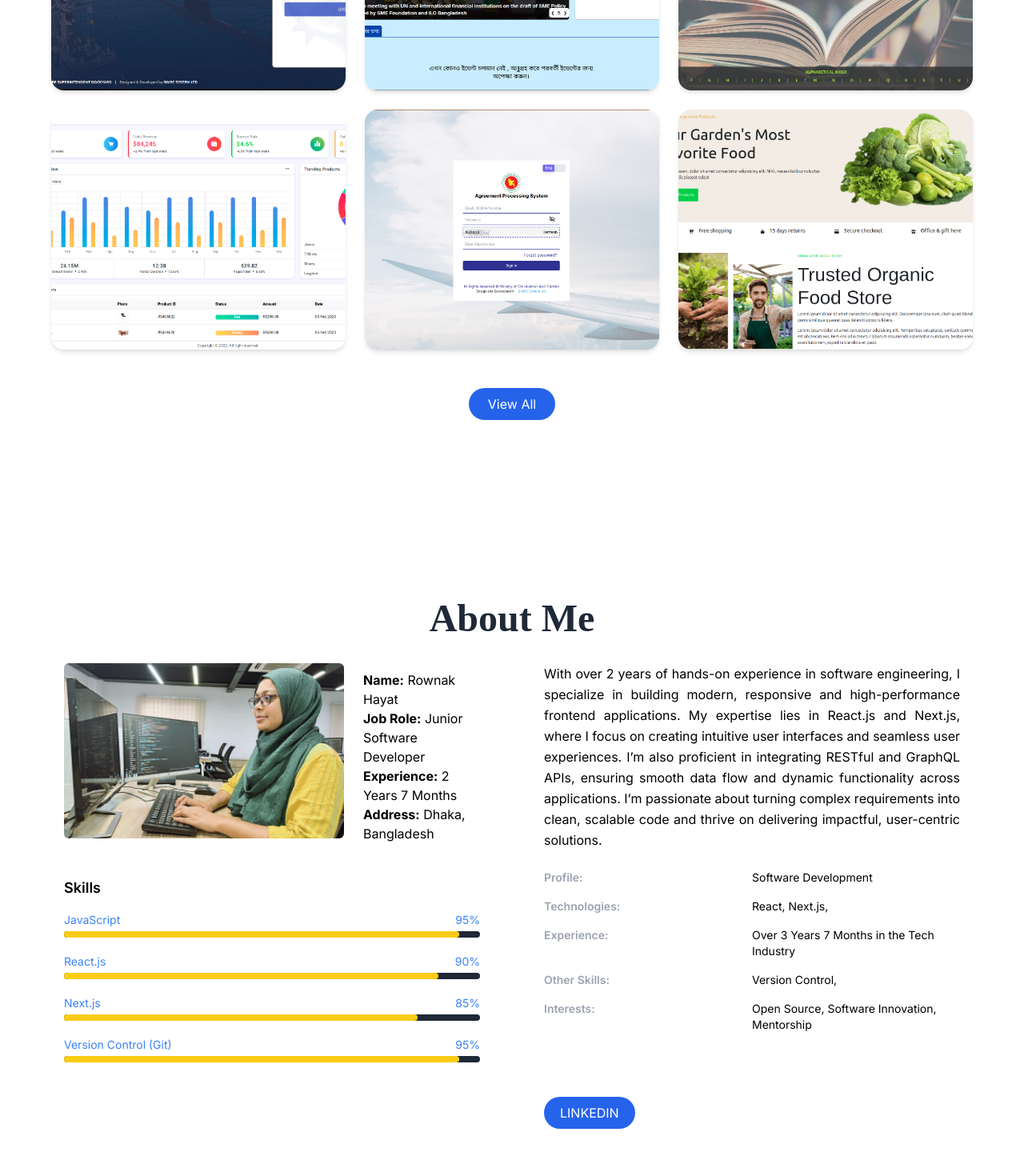
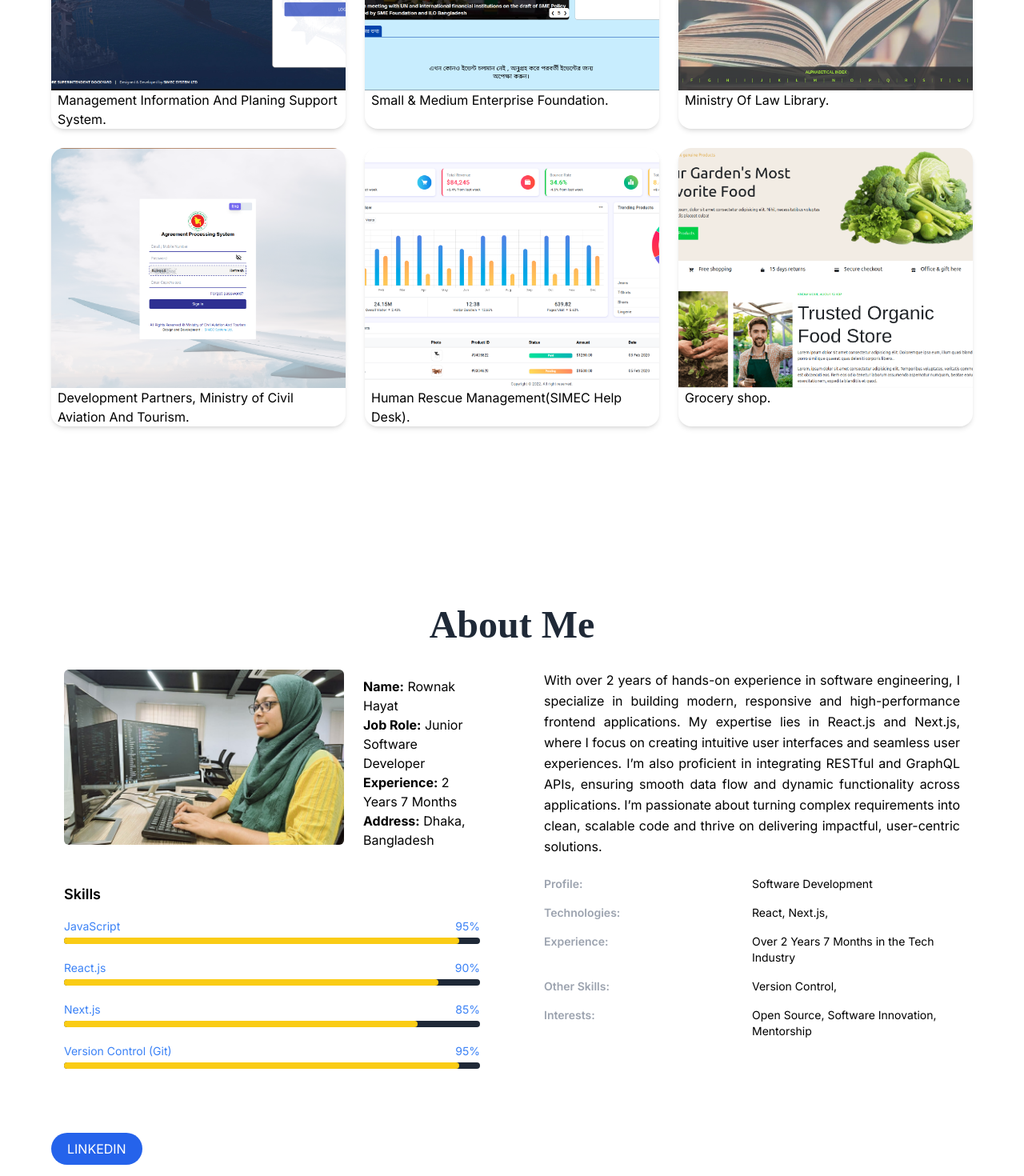
Before and after one commit to RownakHayat/rownak-webportal, a Next.js app: page / in a window 1280 px wide. Shown: the part 1520-2990 px from the top of the page at 80% size. Built offline with nearby package versions, Linux system fonts and the light colour scheme.

Commit message:
Works inage label add

```diff
--- a/app/AboutPage.tsx
+++ b/app/AboutPage.tsx
@@ -14,7 +14,7 @@ const skills = [
 const profileDetails = [
   { label: 'Profile', value: 'Software Development' },
   { label: 'Technologies', value: 'React, Next.js, ' },
-  { label: 'Experience', value: 'Over 3 Years 7 Months in the Tech Industry' },
+  { label: 'Experience', value: 'Over 2 Years 7 Months in the Tech Industry' },
   { label: 'Other Skills', value: 'Version Control,' },
   { label: 'Interests', value: 'Open Source, Software Innovation, Mentorship' },
 ];
@@ -87,8 +87,9 @@ const AboutMe = () => {
             <span className="text-blue-500 font-bold text-2xl">30+</span>
             <span className="text-white text-lg">Projects completed</span>
           </div> */}
-
-          <div className="mt-20">
+        </div>
+      </div>
+      <div className="mt-20">
             <a
               href="https://www.linkedin.com/in/rownakhayat/" // replace with your actual profile
               target="_blank"
@@ -98,8 +99,6 @@ const AboutMe = () => {
               LINKEDIN
             </a>
           </div>
-        </div>
-      </div>
       </div>
     </div>
   </section>
--- a/app/WorksPage.tsx
+++ b/app/WorksPage.tsx
@@ -2,44 +2,50 @@
 
 import Image from 'next/image'
 import Link from 'next/link';
-import { useRouter } from 'next/navigation';
+// import { useRouter } from 'next/navigation';
 import React from 'react'
 
 const WorksPage: React.FC = () => {
-  const router = useRouter();
+  // const router = useRouter();
 
   const items = [
     {
       title: 'MIAPSS', image: '/images/work/MIAPSS.png',
       link: 'http://103.84.36.246:5886/login',
+      label:'Management Information And Planing Support System.',
     },
     {
       title: 'SMEF', image: '/images/work/SMEF.png',
       link: 'https://services.smef.gov.bd/',
+      label:'Small & Medium Enterprise Foundation.'
     },
     {
       title: 'MOL Library', image: '/images/work/MOL-Library.png',
       link: 'http://103.84.36.246:8880/mol-library/public/',
+      label: 'Ministry Of Law Library.'
+    },
+    {
+      title: 'DPS.MoCAT', image: '/images/work/DPS.MoCAT.png',
+      link: 'http://103.84.36.246:6002/',
+      label: 'Development Partners, Ministry of Civil Aviation And Tourism.'
     },
     {
       title: 'HRM', image: '/images/work/SIMEC-HELP-Desk.png',
       link: 'https://hrm-simec-help-desk.netlify.app/',
-    },
-    {
-      title: 'DPS. MoCAT', image: '/images/work/DPS.MoCAT.png',
-      link: 'http://103.84.36.246:6002/',
+      label: 'Human Rescue Management(SIMEC Help Desk).'
     },
     {
       title: 'e-Buisness', image: '/images/work/e-buisness.png',
       link: 'https://e-buisness.netlify.app/',
+      label: 'Grocery shop.'
     },
 
   ];
 
   // const visibleItems = items.slice(0, 20);
-  const handleViewAll = () => {
-    router.push('/works');
-  };
+  // const handleViewAll = () => {
+  //   router.push('/works');
+  // };
 
   return (
     <section id='works' className='px-8 md:px-16 py-28'>
@@ -94,8 +100,11 @@ const WorksPage: React.FC = () => {
                           className="w-full h-[200px] sm:h-[250px] lg:h-[300px] object-cover"
                         />
                         <div className="absolute inset-0 bg-black bg-opacity-50 opacity-0 group-hover:opacity-100 flex items-center justify-center transition duration-300">
-            <h4 className="text-white text-lg font-semibold">{item.title}</h4>
+                          <h4 className="text-white text-center text-wrap text-lg font-semibold">{item.title}</h4>
                         </div>
+                      </div>
+                      <div className="px-2">
+                        <p>{item.label}</p>
                       </div>
                     </Link>
                   </div>
@@ -103,14 +112,14 @@ const WorksPage: React.FC = () => {
               </div>
 
 
-  <div className="text-center mt-12">
+              {/* <div className="text-center mt-12">
     <button
       onClick={handleViewAll}
       className="inline-block bg-blue-600 text-white px-6 py-2 rounded-full hover:bg-blue-700 transition"
     >
       View All
     </button>
-  </div>
+  </div> */}
             </div>
 
 
```
Lines whose indentation alone changed are shown as unchanged.
